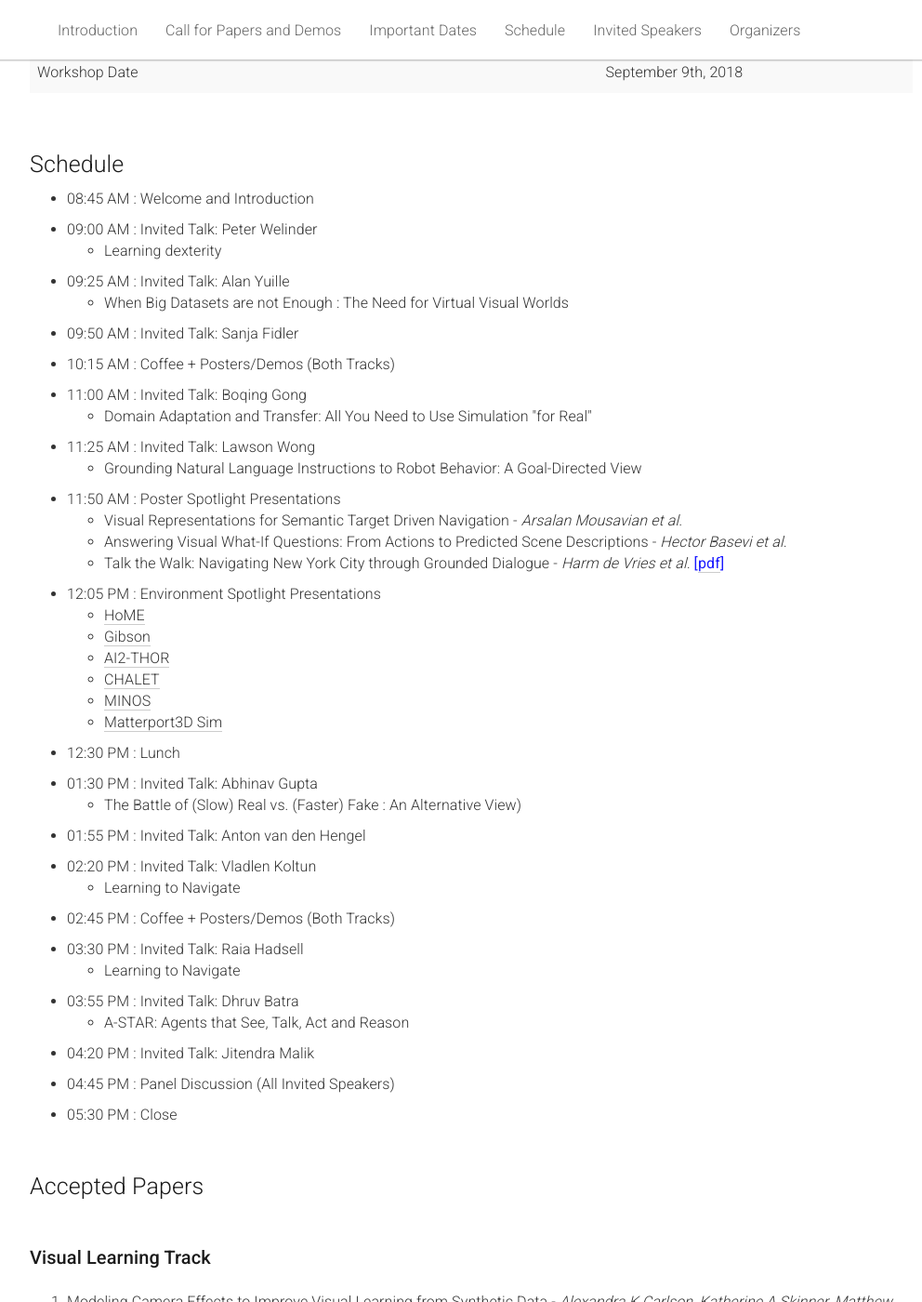
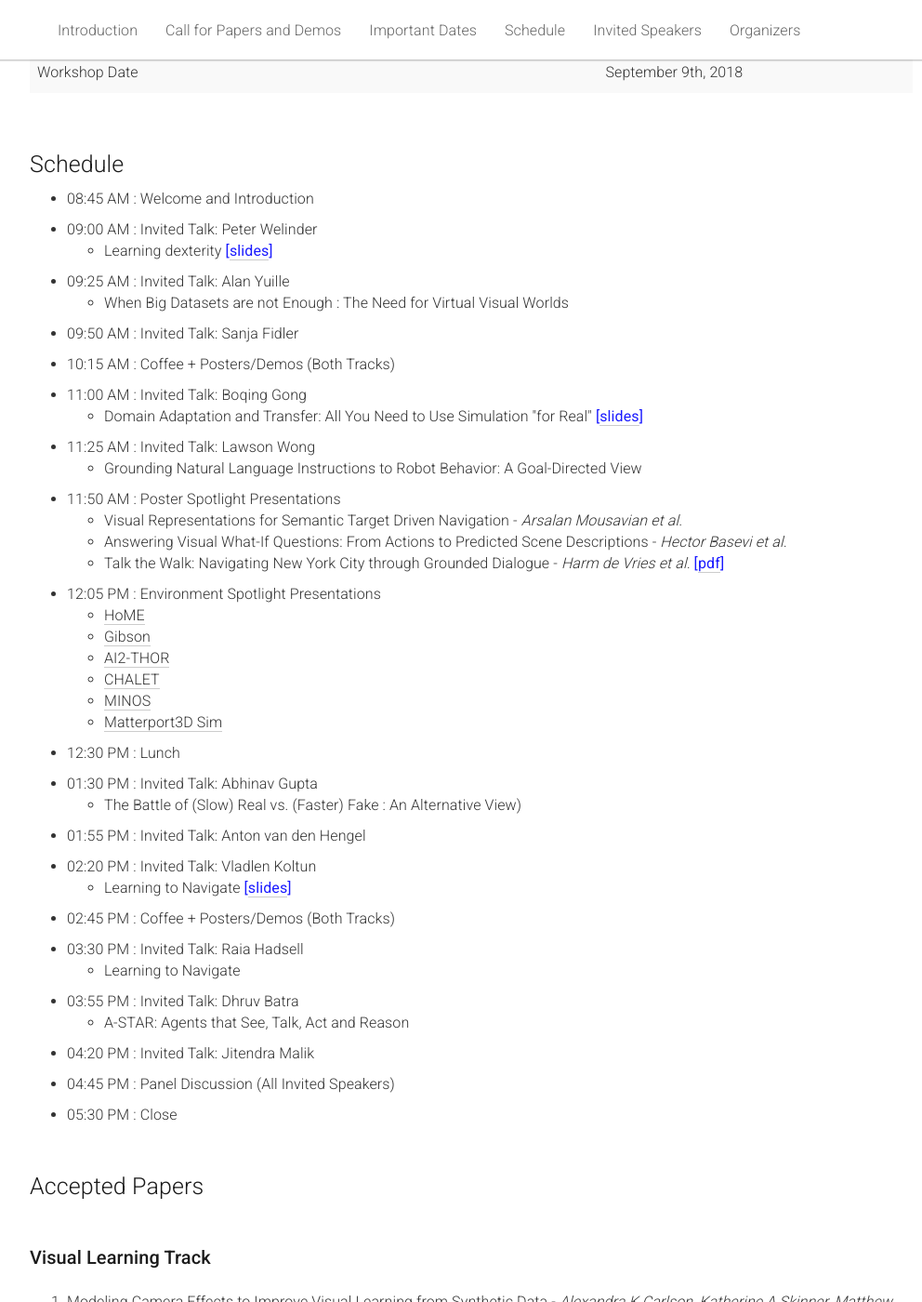
Before and after one commit to eccv18-vlease/eccv18-vlease.github.io, a Jekyll site: the page built from _pages/home.md, in a window 1280 px wide and 1400 px high, scrolled down 2144 px. Shown: the whole window at 93% size, without its empty margins (133-1125 px from the left). Built offline with Jekyll 4.4.1, drawn with Linux system fonts in a browser that asks for light colours.

Commit message:
Adds first batch of talk slides

```diff
--- a/_pages/home.md
+++ b/_pages/home.md
@@ -180,14 +180,22 @@ acknowledgements: ""
     <ul>
       <li>08:45 AM : Welcome and Introduction</li>
       <li style="margin-top: 10px;">09:00 AM : Invited Talk: Peter Welinder
-        <ul><li>Learning dexterity</li></ul>
+        <ul>
+          <li>
+          Learning dexterity <span style="color:#1a1aff;font-weight:400;">[<a href="{{ "/static/slides/peter.pdf" | prepend:site.baseurl }}">slides</a>]</span>
+          </li>
+        </ul>
       </li>
       <li style="margin-top: 10px;">09:25 AM : Invited Talk: Alan Yuille
         <ul><li>When Big Datasets are not Enough : The Need for Virtual Visual Worlds</li></ul></li>
       <li style="margin-top: 10px;">09:50 AM : Invited Talk: Sanja Fidler</li>
       <li style="margin-top: 10px;">10:15 AM : Coffee + Posters/Demos (Both Tracks)</li>
       <li style="margin-top: 10px;">11:00 AM : Invited Talk: Boqing Gong
-        <ul><li>Domain Adaptation and Transfer: All You Need to Use Simulation "for Real"</li></ul>
+        <ul>
+          <li>
+          Domain Adaptation and Transfer: All You Need to Use Simulation "for Real" <span style="color:#1a1aff;font-weight:400;">[<a href="{{ "/static/slides/boqing.pdf" | prepend:site.baseurl }}">slides</a>]</span>
+          </li>
+        </ul>
       </li>
       <li style="margin-top: 10px;">11:25 AM : Invited Talk: Lawson Wong
         <ul><li>Grounding Natural Language Instructions to Robot Behavior: A Goal-Directed View</li></ul>
@@ -224,7 +232,11 @@ acknowledgements: ""
       </li>
       <li style="margin-top: 10px;">01:55 PM : Invited Talk: Anton van den Hengel</li>
       <li style="margin-top: 10px;">02:20 PM : Invited Talk: Vladlen Koltun
-        <ul><li>Learning to Navigate</li></ul>
+        <ul>
+          <li>
+            Learning to Navigate <span style="color:#1a1aff;font-weight:400;">[<a href="{{ "/static/slides/vladlen.pdf" | prepend:site.baseurl }}">slides</a>]</span>
+          </li>
+        </ul>
       </li>
       <li style="margin-top: 10px;">02:45 PM : Coffee + Posters/Demos (Both Tracks)</li>
       <li style="margin-top: 10px;">03:30 PM : Invited Talk: Raia Hadsell
```
Also changed, not shown: 3 other files.
